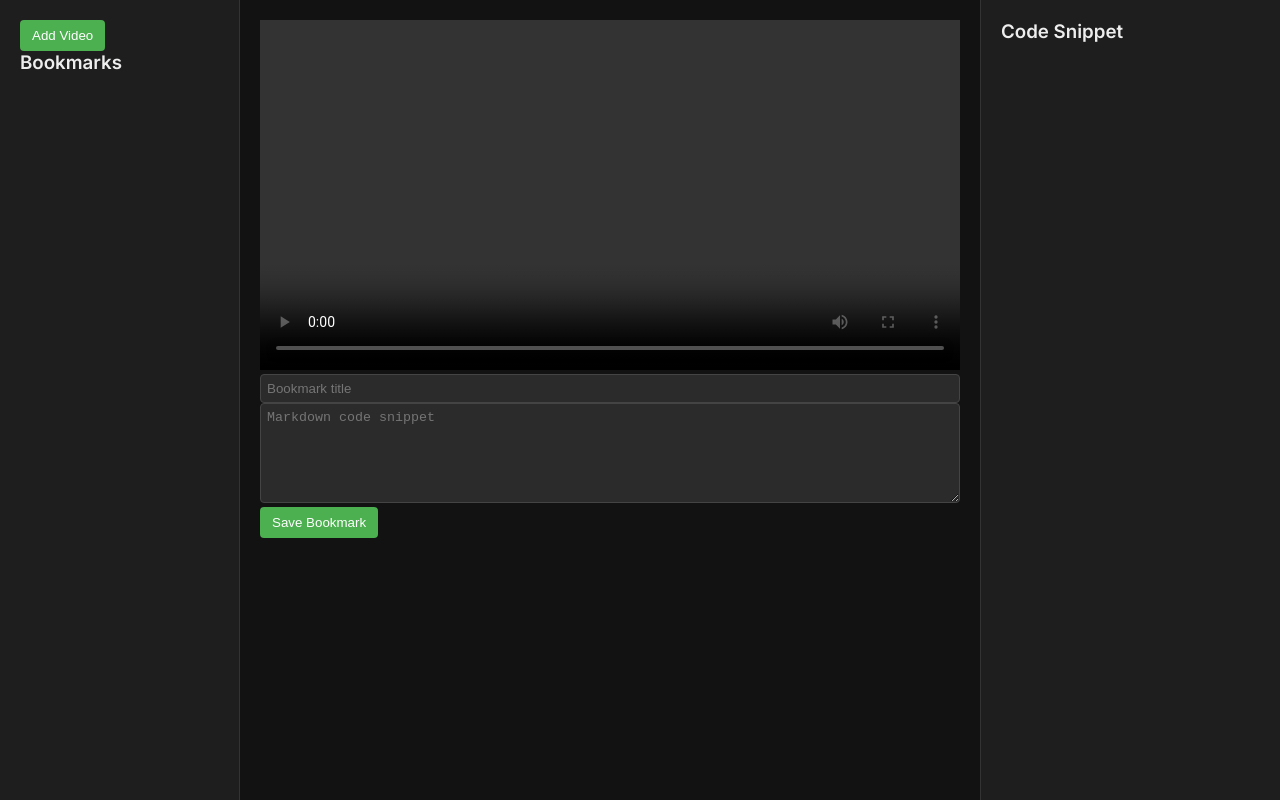
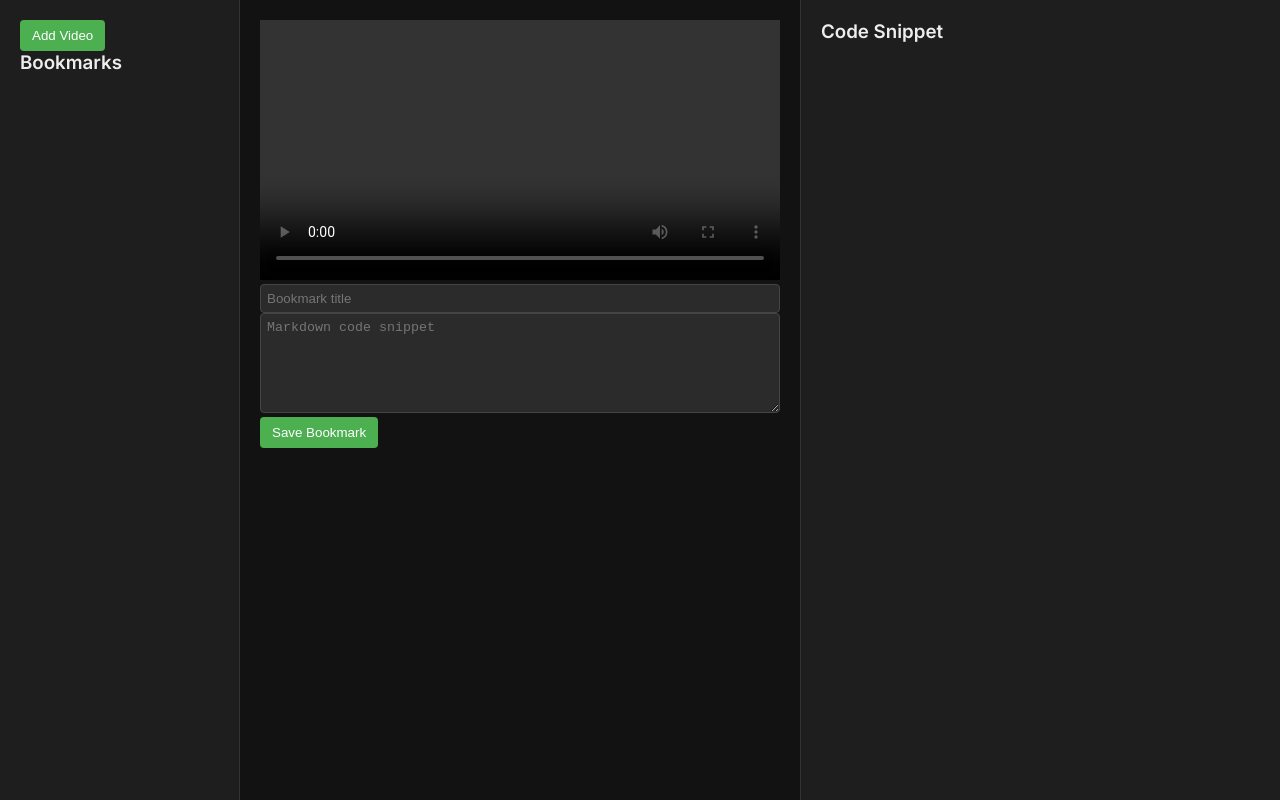
Before and after one commit to glowElephant/vidfolio, a plain HTML site: page index.html in a window 1280 px wide. Drawn offline with nearby package versions, Linux system fonts and the light colour scheme.

Commit message:
Expand code snippet pane

```diff
--- a/index.html
+++ b/index.html
@@ -37,8 +37,8 @@
         }
 
         #codeRenderer {
-            width: 30%;
-            max-width: 300px;
+            width: 40%;
+            max-width: 480px;
             background: #1e1e1e;
             padding: 20px;
             box-sizing: border-box;
```
